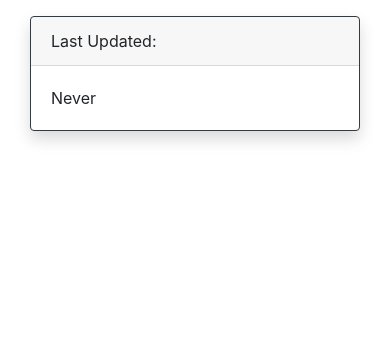
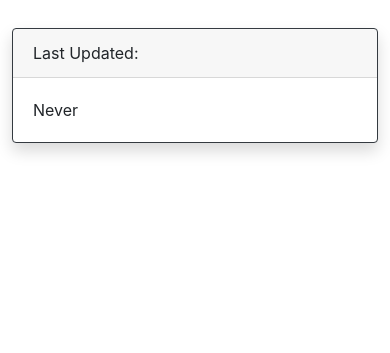
Before and after one commit to jbeanland/ruter-times, a Flask app: page / in a window 390 px wide. Shown: the part 70-423 px from the top of the page. Run offline with Flask 2, Linux system fonts and the light colour scheme; data that the repository does not hold is empty; some libraries are stand-ins or nearby versions.

Commit message:
cosmetics.

```diff
--- a/app/templates/main.html
+++ b/app/templates/main.html
@@ -68,9 +68,9 @@
 
 
 
-    <div class='container'>
+    <div class='container p-2'>
         <div class='card-deck'>
-            <div class="col-lg-4 col-md-6 col-xs-12">
+            <div class="col-lg-4 col-md-6 col-xs-12 p-1">
                 <div class="card mb-4 shadow rounded border border-dark">
                     <div class="card-header">
                         Last Updated:
```
